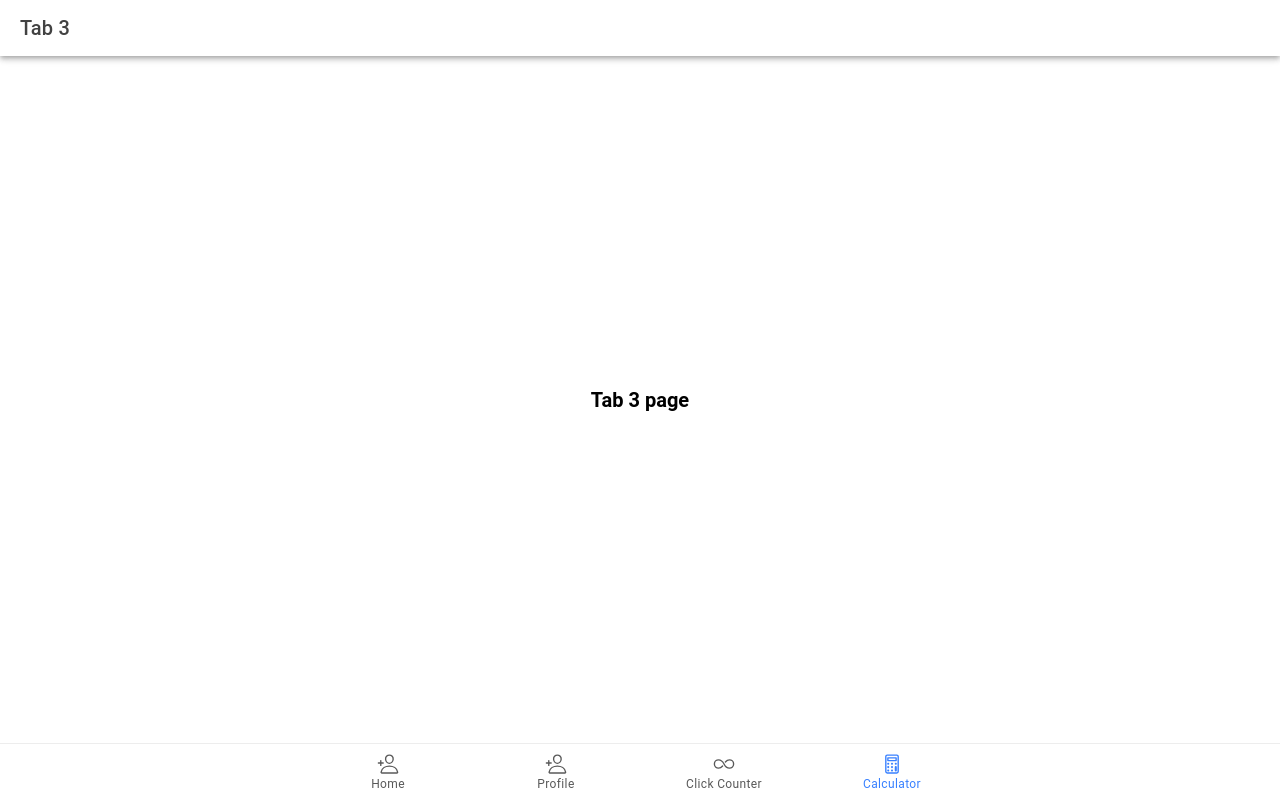
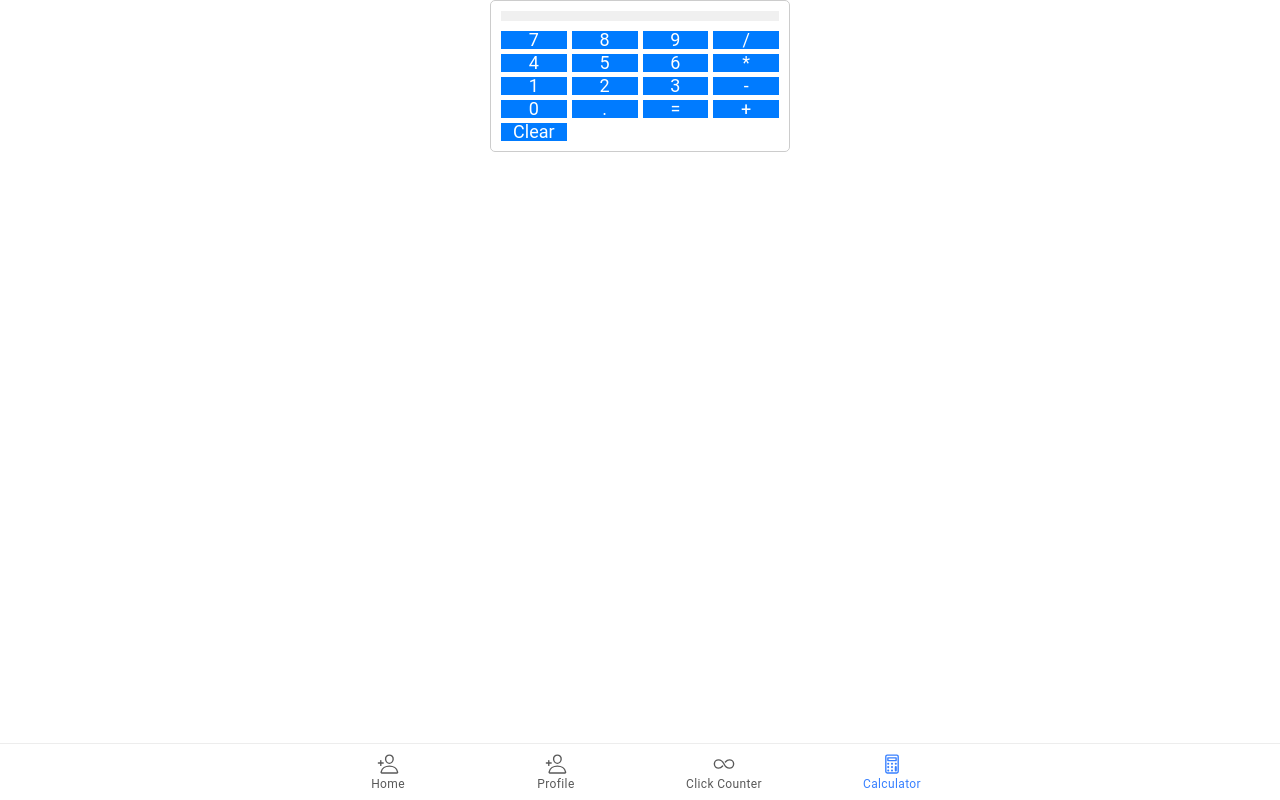
Before and after one commit to JOYPURZ/ion-t-purol, a React (Vite) app: page /tab3 in a window 1280 px wide. Built offline with nearby package versions, Linux system fonts and the light colour scheme.

Commit message:
added calculator code on tab3.tsx and css design on tab3.css

```diff
--- a/src/pages/Tab3.css
+++ b/src/pages/Tab3.css
@@ -0,0 +1,36 @@
+/* Tab3.css */
+.calculator {
+    width: 300px;
+    margin: 0 auto;
+    border: 1px solid #ccc;
+    border-radius: 5px;
+    padding: 10px;
+  }
+
+  .input {
+    font-size: 24px;
+    margin-bottom: 10px;
+    padding: 5px;
+    background-color: #f0f0f0;
+    text-align: right;
+  }
+
+  .buttons {
+    display: grid;
+    grid-template-columns: repeat(4, 1fr);
+    grid-gap: 5px;
+  }
+
+  button {
+    padding: 10px;
+    font-size: 18px;
+    background-color: #007bff;
+    color: #fff;
+    border: none;
+    border-radius: 5px;
+    cursor: pointer;
+  }
+
+  button:hover {
+    background-color: #0056b3;
+  }
--- a/src/pages/Tab3.tsx
+++ b/src/pages/Tab3.tsx
@@ -1,24 +1,50 @@
-import { IonContent, IonHeader, IonPage, IonTitle, IonToolbar } from '@ionic/react';
-import ExploreContainer from '../components/ExploreContainer';
+// Tab3.jsx
+import React, { useState } from 'react';
 import './Tab3.css';
 
 const Tab3: React.FC = () => {
+  const [input, setInput] = useState('');
+
+  const handleClick = (value: string) => {
+    setInput(input + value);
+  };
+
+  const calculateResult = () => {
+    try {
+      const result = eval(input);
+      setInput(result.toString());
+    } catch (error) {
+      setInput('Error');
+    }
+  };
+
+  const clearInput = () => {
+    setInput('');
+  };
+
   return (
-    <IonPage>
-      <IonHeader>
-        <IonToolbar>
-          <IonTitle>Tab 3</IonTitle>
-        </IonToolbar>
-      </IonHeader>
-      <IonContent fullscreen>
-        <IonHeader collapse="condense">
-          <IonToolbar>
-            <IonTitle size="large">Tab 3</IonTitle>
-          </IonToolbar>
-        </IonHeader>
-        <ExploreContainer name="Tab 3 page" />
-      </IonContent>
-    </IonPage>
+    <div className="calculator">
+      <div className="input">{input}</div>
+      <div className="buttons">
+        <button onClick={() => handleClick('7')}>7</button>
+        <button onClick={() => handleClick('8')}>8</button>
+        <button onClick={() => handleClick('9')}>9</button>
+        <button onClick={() => handleClick('/')}>/</button>
+        <button onClick={() => handleClick('4')}>4</button>
+        <button onClick={() => handleClick('5')}>5</button>
+        <button onClick={() => handleClick('6')}>6</button>
+        <button onClick={() => handleClick('*')}>*</button>
+        <button onClick={() => handleClick('1')}>1</button>
+        <button onClick={() => handleClick('2')}>2</button>
+        <button onClick={() => handleClick('3')}>3</button>
+        <button onClick={() => handleClick('-')}>-</button>
+        <button onClick={() => handleClick('0')}>0</button>
+        <button onClick={() => handleClick('.')}>.</button>
+        <button onClick={calculateResult}>=</button>
+        <button onClick={() => handleClick('+')}>+</button>
+        <button onClick={clearInput}>Clear</button>
+      </div>
+    </div>
   );
 };
 
```
